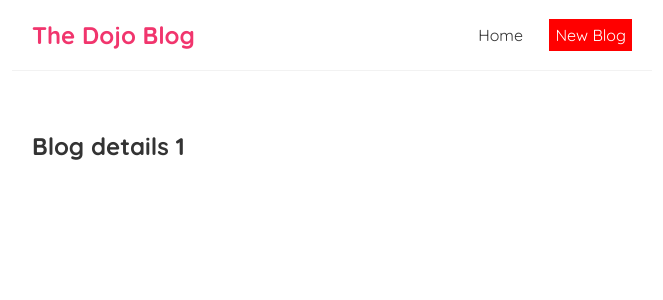
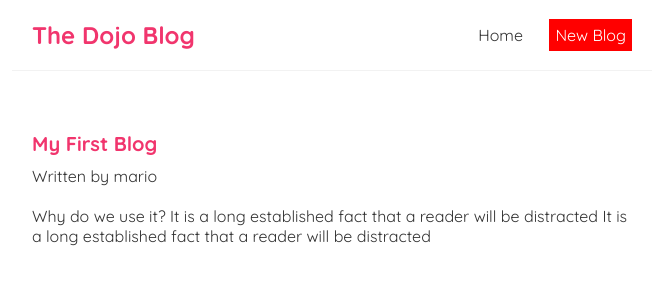
Before and after one commit to alirza143/react, a React (Create React App) app: page /blog/1 in a window 1280 px wide. Shown: the top 300 px of the page, without its empty margins (308-971 px from the left). Built offline with nearby package versions, Linux system fonts and the light colour scheme; data requests are answered from the project's data file.

Commit message:
show blog detail on blog detail page

```diff
--- a/src/BlogDetails.js
+++ b/src/BlogDetails.js
@@ -1,12 +1,22 @@
 import { useParams } from 'react-router-dom';
+import useFetch from './useFetch';
 
 const BlogDetails = () => {
 
     const { id } = useParams();
+    const {data : blog, isPending, isError : error} = useFetch(`http://localhost:8000/blogs/${id}`)
 
     return (
         <div className="blog-details">
-            <h2>Blog details { id }</h2>
+            { isPending && <div>Loading...</div>}
+            { error && <div>{ error }</div>}
+            { blog && (
+                <article>
+                    <h2>{ blog.title }</h2>
+                    <p>Written by { blog.author }</p>
+                    <div>{ blog.body }</div>
+                </article>
+            ) }
         </div>
      );
 }
--- a/src/index.css
+++ b/src/index.css
@@ -52,3 +52,21 @@
   .blog-preview a{
     text-decoration: none;
   }
+
+/* blog details page */
+.blog-details h2 {
+  font-size: 20px;
+  color: #f1356d;
+  margin-bottom: 10px;
+  }
+  .blog-details div {
+  margin: 20px 0;
+  }
+  .blog-details button {
+  background: #f1356d;
+  color: #fff;
+  border: 0;
+  padding: 8px;
+  border-radius: 8px;
+  cursor: pointer;
+  }
```
Also changed, not shown: 1 other file (tests, documents, lock files or other folders).
